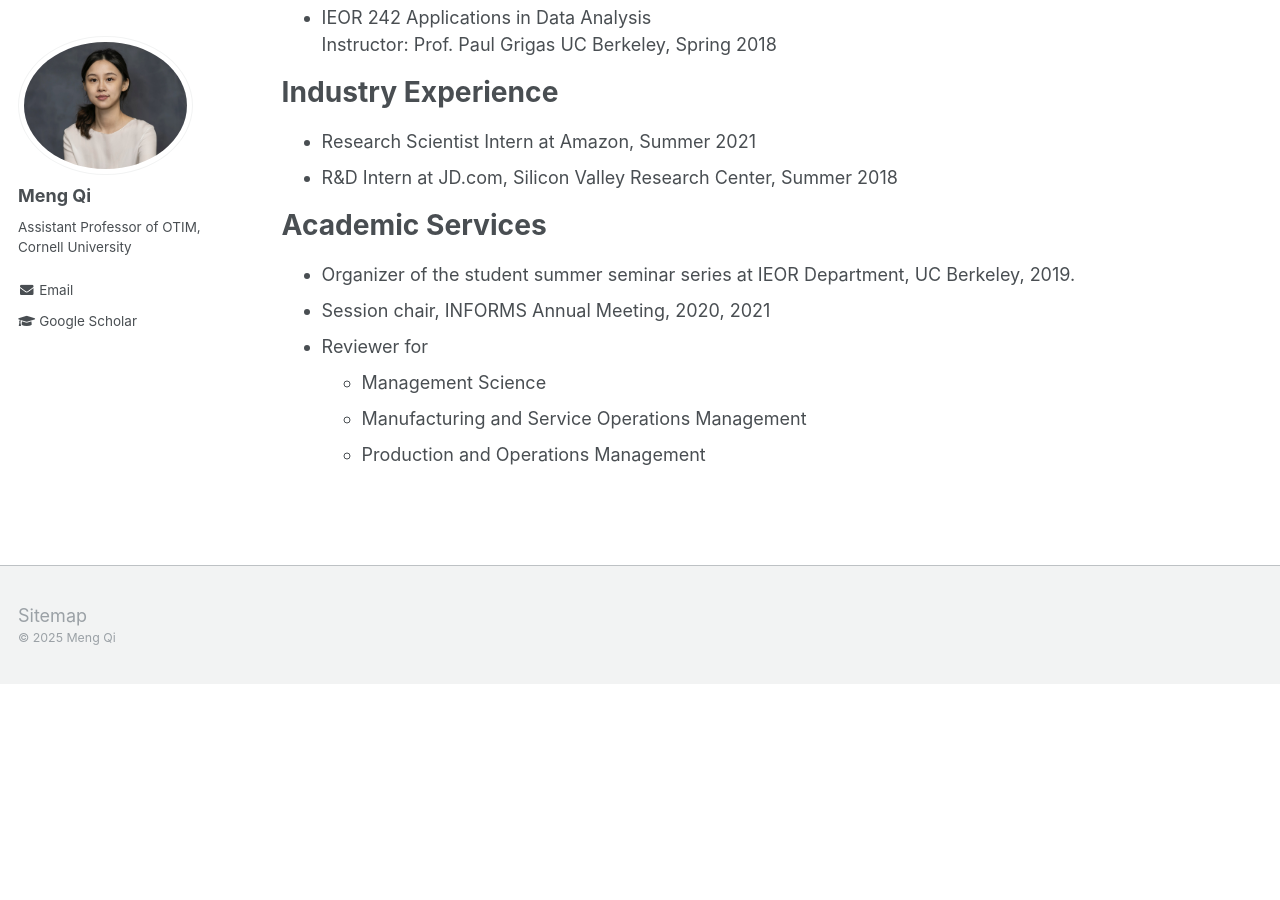
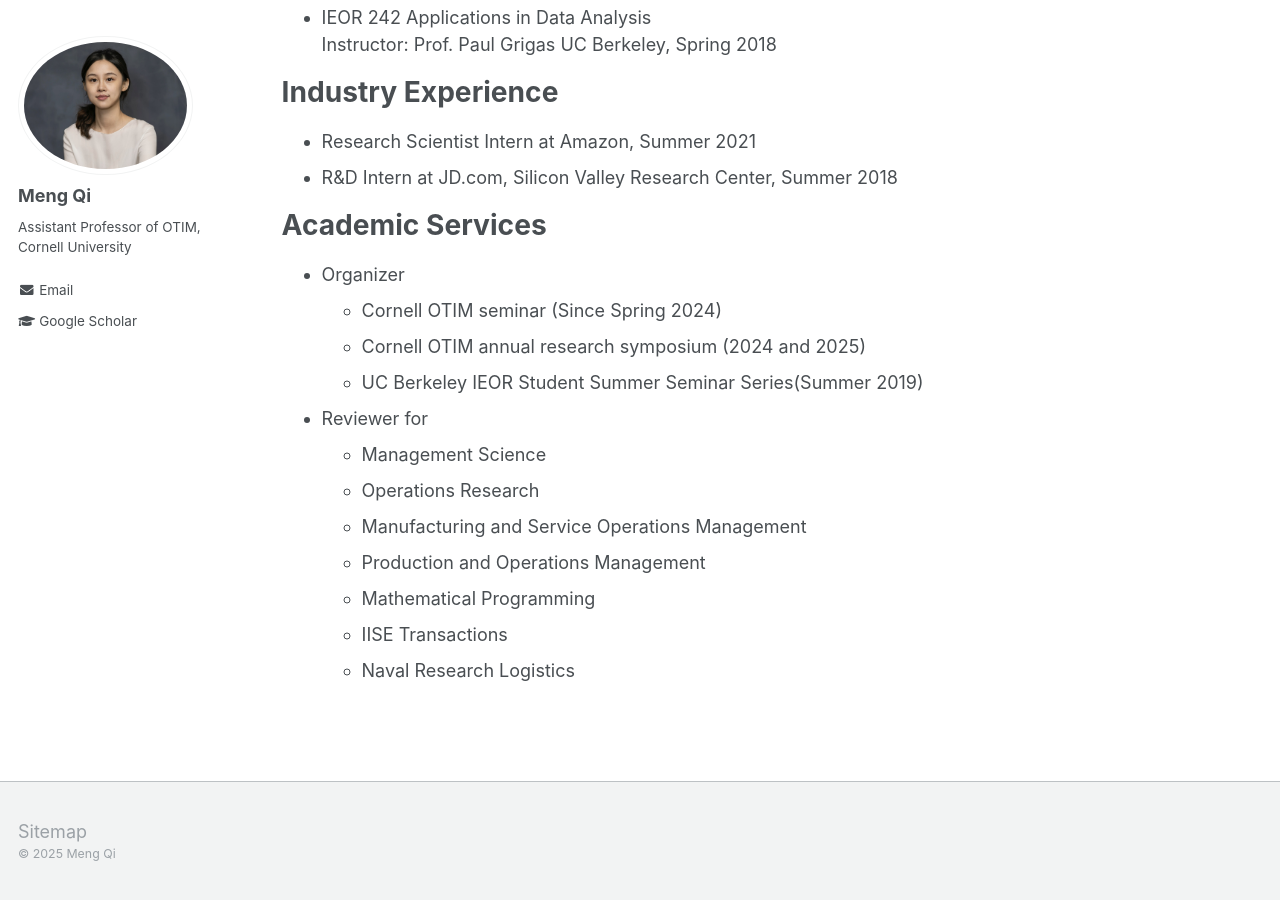
Before and after one commit to alicemengqi/site, a Jekyll site: the page built from _pages/teaching.md, in a window 1280 px wide and 900 px high, scrolled down 767 px. Built offline with Jekyll 4.4.1, drawn with Linux system fonts in a browser that asks for light colours; before the commit the page ends 1451 px from its top, so only the background shows below that.

Commit message:
Update teaching.md

```diff
--- a/_pages/teaching.md
+++ b/_pages/teaching.md
@@ -35,9 +35,16 @@ UC Berkeley, Spring 2018
 * R&D Intern at JD.com, Silicon Valley Research Center, Summer 2018
 
 # Academic Services
-* Organizer of the student summer seminar series at IEOR Department, UC Berkeley, 2019.
-* Session chair, INFORMS Annual Meeting, 2020, 2021
+* Organizer
+    * Cornell OTIM seminar (Since Spring 2024)
+    * Cornell OTIM annual research symposium (2024 and 2025)
+    * UC Berkeley IEOR Student Summer Seminar Series(Summer 2019)
+
 * Reviewer for
      * Management Science
+     * Operations Research
      * Manufacturing and Service Operations Management
      * Production and Operations Management
+     * Mathematical Programming
+     * IISE Transactions
+     * Naval Research Logistics
```
